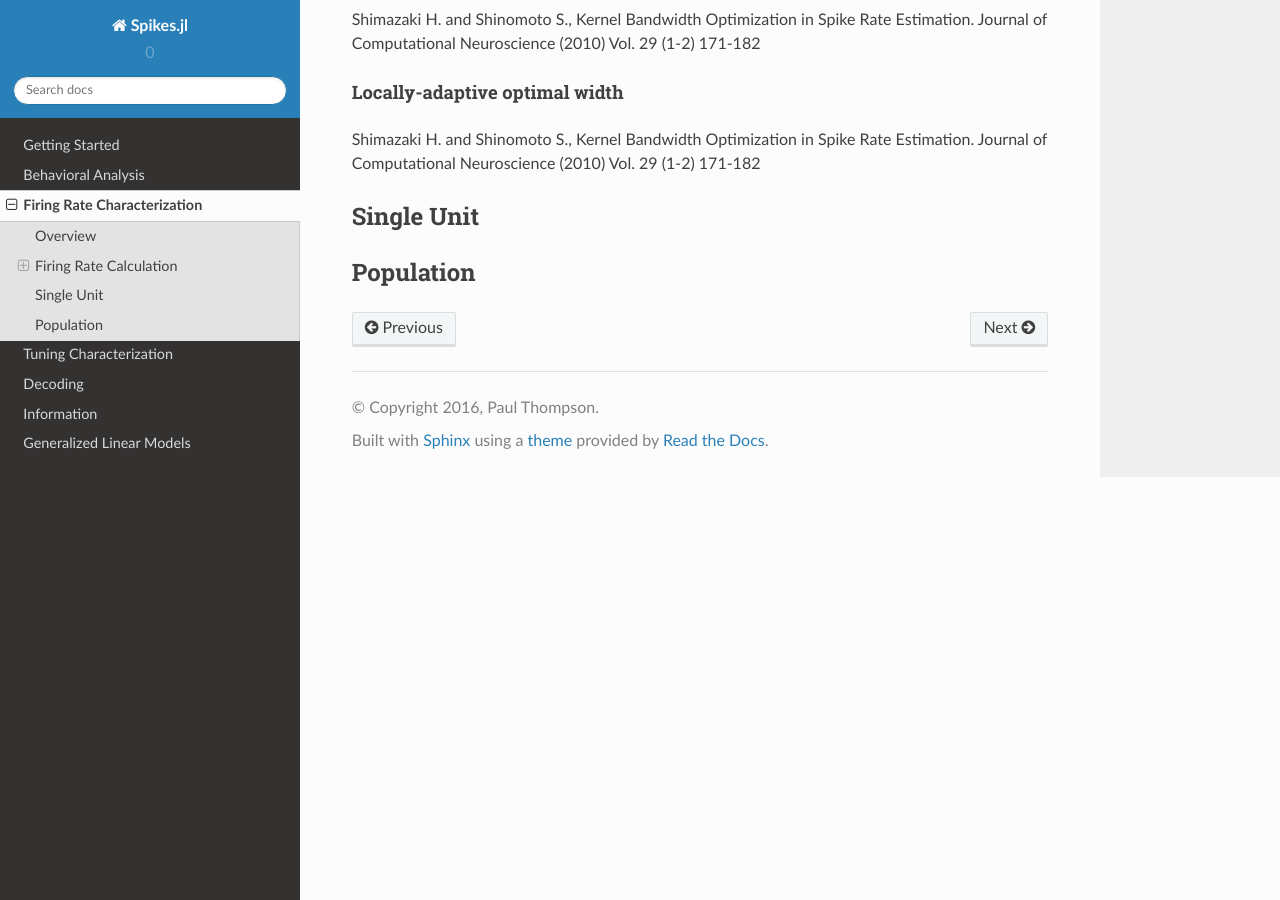
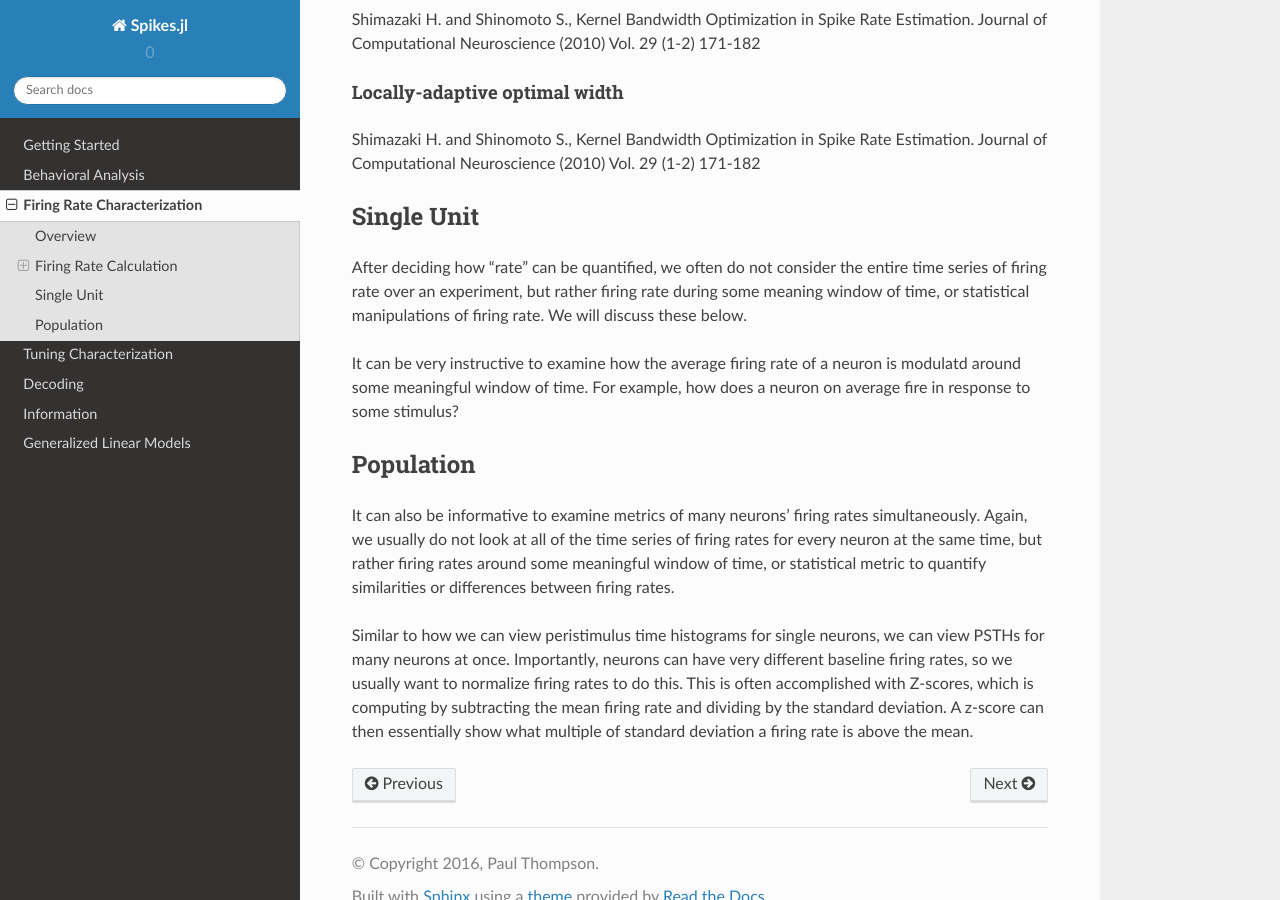
Before and after one commit to paulmthompson/Spikes.jl, a Sphinx documentation site: the page built from docs/Firing_Rate.rst, in a window 1280 px wide and 900 px high, scrolled down 2950 px. Built offline with Sphinx 7.4.7 and the Read the Docs theme 2.0.0, drawn with Linux system fonts in a browser that asks for light colours; pages that are not in the unit, such as notebooks, are missing from menus.

Commit message:
updated documentation

```diff
--- a/docs/Firing_Rate.rst
+++ b/docs/Firing_Rate.rst
@@ -71,14 +71,22 @@ Shimazaki H. and Shinomoto S., Kernel Bandwidth Optimization in Spike Rate Estim
 Single Unit
 ************
 
+After deciding how "rate" can be quantified, we often do not consider the entire time series of firing rate over an experiment, but rather firing rate during some meaning window of time, or statistical manipulations of firing rate. We will discuss these below.
+
 -----------------------------
 Peri-Stimulus Time Histogram
 -----------------------------
+
+It can be very instructive to examine how the average firing rate of a neuron is modulatd around some meaningful window of time. For example, how does a neuron on average fire in response to some stimulus?
 
 ***********
 Population
 ***********
 
+It can also be informative to examine metrics of many neurons' firing rates simultaneously. Again, we usually do not look at all of the time series of firing rates for every neuron at the same time, but rather firing rates around some meaningful window of time, or statistical metric to quantify similarities or differences between firing rates.
+
 ----------------------------------------
 Population Peri-Stimulus Time Histogram
 ----------------------------------------
+
+Similar to how we can view peristimulus time histograms for single neurons, we can view PSTHs for many neurons at once. Importantly, neurons can have very different baseline firing rates, so we usually want to normalize firing rates to do this. This is often accomplished with Z-scores, which is computing by subtracting the mean firing rate and dividing by the standard deviation. A z-score can then essentially show what multiple of standard deviation a firing rate is above the mean.
```
